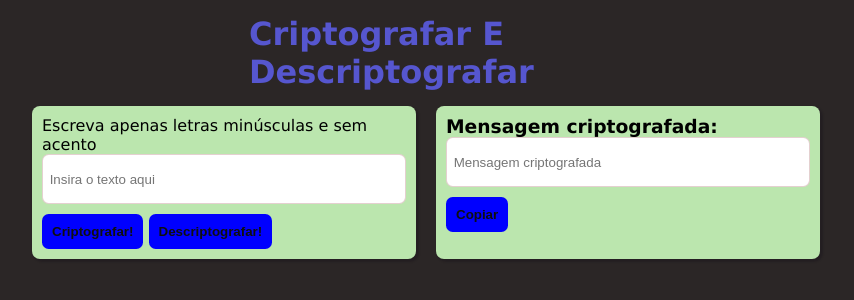
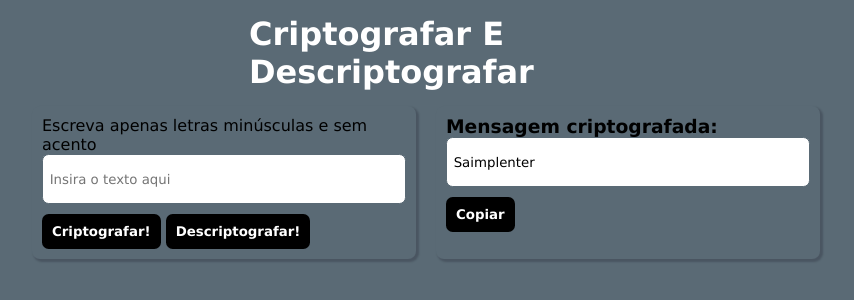
Before and after one commit to ThiagoBryan/Chalenge-Alura-1, a plain HTML site: page index.html in a window 1280 px wide. Both pictures are taken after typing "Sample" into the empty fields and a click on the input "Criptografar!". Shown: the whole page, without its empty margins (214-1068 px from the left). Drawn offline with Linux system fonts and the light colour scheme.

Commit message:
revisão Chalenge alura 1

```diff
--- a/script.js
+++ b/script.js
@@ -5,85 +5,94 @@ const descriptografar = document.getElementById("btn-descripto");
 const botaoCopiar = document.getElementById("btn-copy");
 
 // Criptografar
-function criptografarTexto (entrada){
+criptografar.onclick = function (e) {
+  e.preventDefault();
+  alterarTextoBotaoParaCopiar()
+  criptografarTexto(entrada.value);
+  entrada.value = "";
+};
 
+descriptografar.onclick = function (e) {
+  e.preventDefault();
+  alterarTextoBotaoParaCopiar()
+  descriptografarTexto(entrada.value);
+  entrada.value = "";
+};
+
+function saidaInput(texto) {
+  saida.value = texto;
+}
+
+function copiarTexto() {
+  let textoCopiado = saida;
+  textoCopiado.select();
+  document.execCommand("copy");
+  alterarTextoBotaoParaCopiado();
+}
+
+function alterarTextoBotaoParaCopiado(){
+  botaoCopiar.value = "Copiado"
+}
+function alterarTextoBotaoParaCopiar(){
+  botaoCopiar.value = "Copiar"
+}
+
+// Criptografar
+function criptografarTexto(entrada) {
   let entradaTextoArray = [];
-     entradaTextoArray = entrada.split("");   // separa letras
+  entradaTextoArray = entrada.split(""); // separa letras
   let saidaCriptografada = "";
 
-  for(let i = 0; i < entradaTextoArray.length; i++ ) {
-    if(entradaTextoArray[i] == "a"){
+  for (let i = 0; i < entradaTextoArray.length; i++) {
+    if (entradaTextoArray[i] == "a") {
       saidaCriptografada += "ai";
-    }
-    else if(entradaTextoArray[i] == "e"){
+    } else if (entradaTextoArray[i] == "e") {
       saidaCriptografada += "enter";
-    }
-    else if(entradaTextoArray[i] == "i"){
+    } else if (entradaTextoArray[i] == "i") {
       saidaCriptografada += "imes";
-    }
-    else if ( entradaTextoArray[i] == "o"){
+    } else if (entradaTextoArray[i] == "o") {
       saidaCriptografada += "ober";
-    }
-    else if( entradaTextoArray[i] == "u"){
+    } else if (entradaTextoArray[i] == "u") {
       saidaCriptografada += "ufat";
-    }
-    else {
+    } else {
       saidaCriptografada += entradaTextoArray[i];
-
     }
   }
-  console.log(saidaCriptografada);
-  return saidaCriptografada;
+  saidaInput(saidaCriptografada);
 }
 
-form.addEventListener('submit', function(event){
-  event.preventDefault();
-  let entradaTexto = {};
-  entradaTexto.entradas = entrada.value;
-  if (criptografar){
-    criptografar.addEventListener('click', function(){
-    });
-    criptografarTexto(entradaTexto.entradas);
-  } else {
-    descriptografar.addEventListener('click', function(){
-    });
-    descriptografarTexto(entradaTexto.entradas);
-  }
-   entrada.value = '';
-})
-
-
-
-
 // Descriptografar
-
 function descriptografarTexto(texto) {
-
   let i = 0;
   let naoAcabou = true;
 
-  while(naoAcabou){
+  while (naoAcabou) {
     if (texto.includes("ai")) {
       texto = texto.replace("ai", "a");
-      i++
-    } if (texto.includes("enter")) {
+      i++;
+    }
+    if (texto.includes("enter")) {
       texto = texto.replace("enter", "e");
-      i++
-    } if (texto.includes("imes")) {
+      i++;
+    }
+    if (texto.includes("imes")) {
       texto = texto.replace("imes", "i");
-      i++
-    } if (texto.includes("ober")) {
+      i++;
+    }
+    if (texto.includes("ober")) {
       texto = texto.replace("ober", "o");
-      i++
-    } if (texto.includes("ufat")) {
+      i++;
+    }
+    if (texto.includes("ufat")) {
       texto = texto.replace("ufat", "u");
-      i++
+      i++;
     }
-     if(i==0){
+    if (i == 0) {
       naoAcabou = false;
     }
-      i=0;
+    i = 0;
   }
+  saidaInput(texto);
 }
 
 
--- a/style.css
+++ b/style.css
@@ -2,11 +2,11 @@
   margin: 0;
   padding: 0;
   box-sizing: border-box;
+  font-family: Verdana, Geneva, Tahoma, sans-serif;
 }
 
 body {
-  background-color: rgb(43, 38, 38);
-  font-family: Verdana, Geneva, Tahoma, sans-serif;
+  background-color: #5A6A75;
 }
 
 .main {
@@ -20,15 +20,21 @@ body {
   padding: 15px;
   width: 30vw;
   margin: auto;
-  color: rgb(86, 86, 207);
+  color: white;
 
 }
+
+/* h3{
+  padding-bottom: 20px;
+  color: white;
+  font-weight: 300;
+} */
 
 .box {
   padding: 10px;
   margin: 0 10px 0 10px;
   box-shadow: 2px 2px 2px 1px rgba(9, 5, 22, 0.2);
-  background-color: rgb(187, 230, 174);
+  background-color: #5A6A75;
   border-radius: 0.5em;
   width: 30vw;
   height: auto;
@@ -36,17 +42,22 @@ body {
 
 .btn {
   border: 0;
-  color: rgb(15, 15, 15);
+  color: white;
   font-weight: bold;
-  background-color: blue;
+  background-color: black;
   padding: 10px;
   margin-top: 10px;
   border-radius: 0.5em;
 }
+.btn:hover{
+  cursor: pointer;
+  background-color: #666;
+  color: white;
+}
 
 .text-input {
   border-radius: 0.5em;
-  border: 1px solid rgba(122, 20, 20, 0.2);
+  border: 1px solid #5A6A75;
   display: block;
   padding: 0.5em;
   width: 100%;
```
Lines whose indentation alone changed are shown as unchanged.
